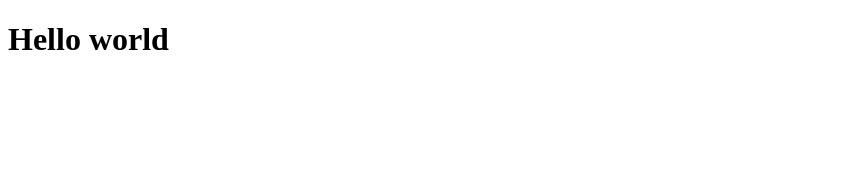
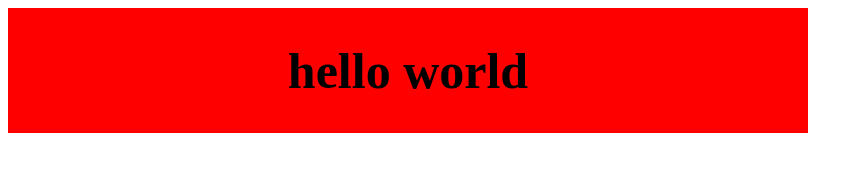
Before and after one commit to Abduqodirova/Bazalt, a plain HTML site: page index.html in a window 1280 px wide. Shown: the whole page, without its empty margins (0-863 px from the left). Drawn offline with Linux system fonts and the light colour scheme.

Commit message:
Bazaltni saytini yarattik

```diff
--- a/index.html
+++ b/index.html
@@ -5,8 +5,23 @@
     <meta http-equiv="X-UA-Compatible" content="IE=edge">
     <meta name="viewport" content="width=device-width, initial-scale=1.0">
     <title>Document</title>
+    <style>
+        header{
+            width: 100vh;
+            background: red;
+            display: flex;
+            justify-content: center;
+            align-items: center;
+        }
+        header h1{
+            font-size: 50px;
+
+        }
+    </style>
 </head>
 <body>
-   <h1>Hello world</h1>
+  <header>
+     <h1>     hello world</h1>
+  </header>
 </body>
 </html>
```
